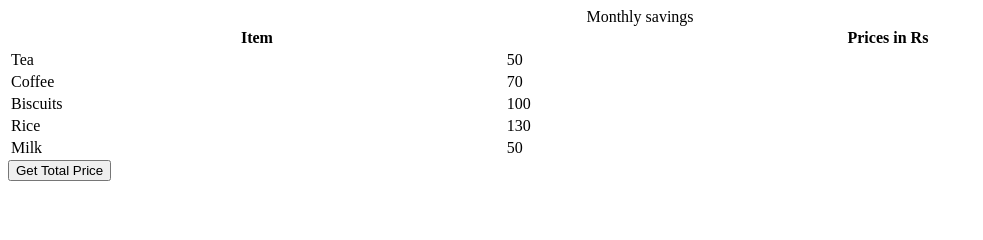
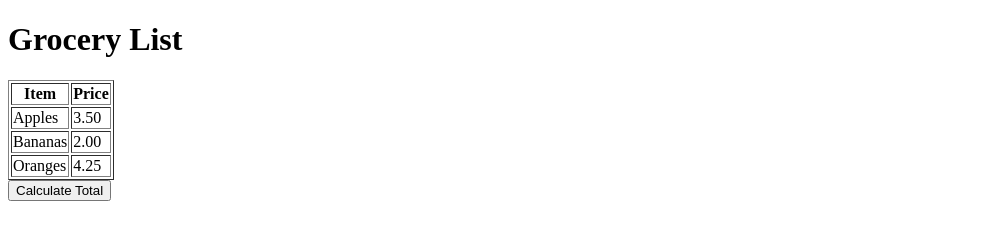
Before and after one commit to acciojob/grofers-checkout-Pankaj5859, a website: page main.html in a window 1280 px wide. Shown: the whole page, without its empty margins (0-983 px from the left). Drawn offline with Linux system fonts and the light colour scheme.

Commit message:
created a submission

```diff
--- a/main.html
+++ b/main.html
@@ -1,45 +1,31 @@
 <!DOCTYPE html>
-
-<html>
-
+<html lang="en">
 <head>
-	<link rel="stylesheet" href="styles.css">
+  <meta charset="UTF-8">
+  <meta name="viewport" content="width=device-width, initial-scale=1.0">
+  <title>Grocery List</title>
 </head>
-
 <body>
-    <!-- the entire body must be written by student -->
-    <table style="width: 100%">
-    <caption>
-      Monthly savings
-    </caption>
+  <h1>Grocery List</h1>
+  <table id="groceryTable" border="1">
     <tr>
       <th>Item</th>
-      <th>Prices in Rs</th>
+      <th>Price</th>
     </tr>
-    <tr>
-      <td class="item">Tea</td>
-      <td class="price">50</td>
+    <tr class="item">
+      <td>Apples</td>
+      <td class="prices">3.50</td>
     </tr>
-    <tr>
-      <td class="item">Coffee</td>
-      <td class="price">70</td>
+    <tr class="item">
+      <td>Bananas</td>
+      <td class="prices">2.00</td>
     </tr>
-    <tr>
-      <td class="item">Biscuits</td>
-      <td class="price">100</td>
-    </tr>
-    <tr>
-      <td class="item">Rice</td>
-      <td class="price">130</td>
-    </tr>
-    <tr>
-      <td class="item">Milk</td>
-      <td class="price">50</td>
+    <tr class="item">
+      <td>Oranges</td>
+      <td class="prices">4.25</td>
     </tr>
   </table>
-    <script type="text/javascript" src="./script.js">
-</script>
-
+  <button onclick="calculateTotal()">Calculate Total</button>
+  <script src="scripts.js"></script>
 </body>
-
 </html>
--- a/script.js
+++ b/script.js
@@ -1,10 +1,24 @@
-const getSumBtn = document.createElement("button");
-getSumBtn.append("Get Total Price");
-document.body.appendChild(getSumBtn);
+function calculateTotal() {
+  // Select all price cells
+  const priceElements = document.querySelectorAll(".prices");
 
-const getSum = () => {
-//Add your code here
+  // Calculate the total price
+  let totalPrice = 0;
+  priceElements.forEach((priceElement) => {
+    totalPrice += parseFloat(priceElement.textContent);
+  });
 
-};
+  // Create a new row for the total
+  const totalRow = document.createElement("tr");
+  const totalCell = document.createElement("td");
 
-getSumBtn.addEventListener("click", getSum);
+  // Set attributes and content for the new row
+  totalCell.colSpan = 2; // Span across both columns
+  totalCell.textContent = `Total Price: $${totalPrice.toFixed(2)}`;
+  totalCell.style.textAlign = "right";
+  totalRow.appendChild(totalCell);
+
+  // Append the total row to the table
+  const table = document.getElementById("groceryTable");
+  table.appendChild(totalRow);
+}
```
